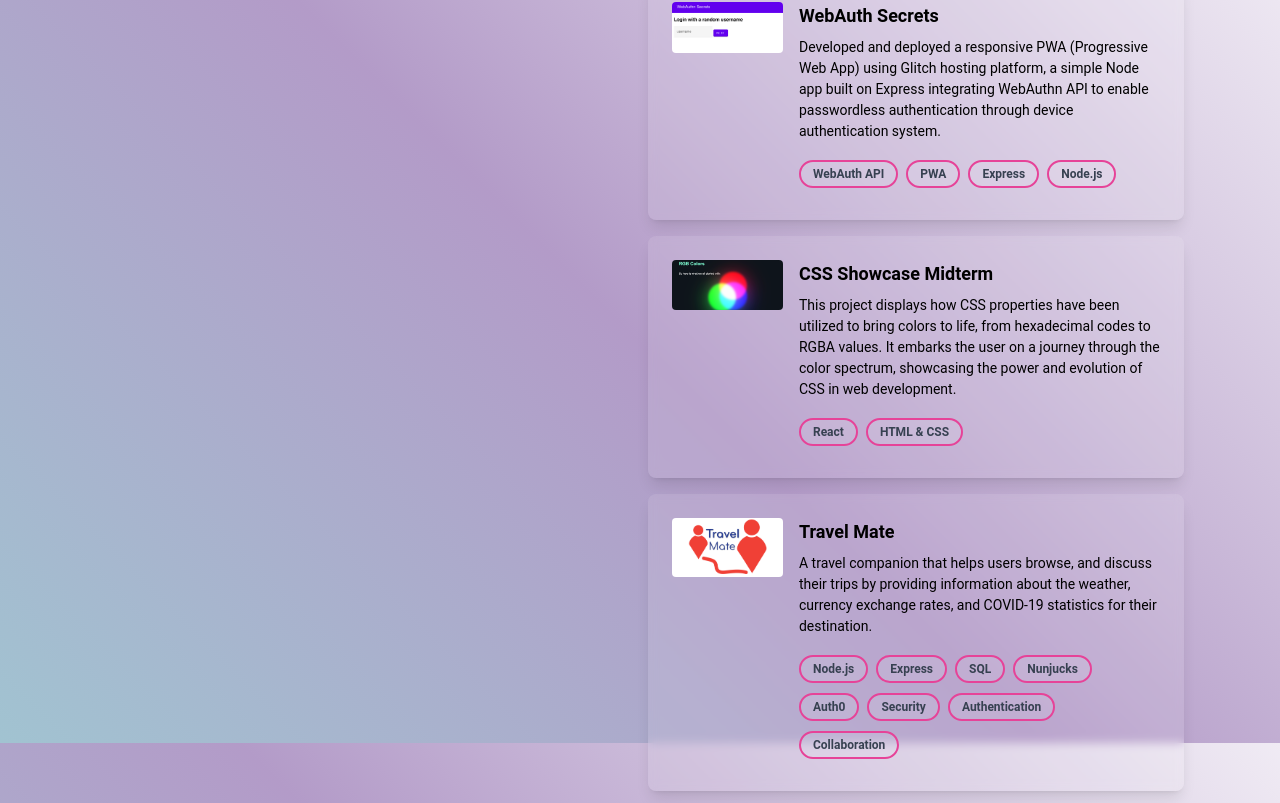
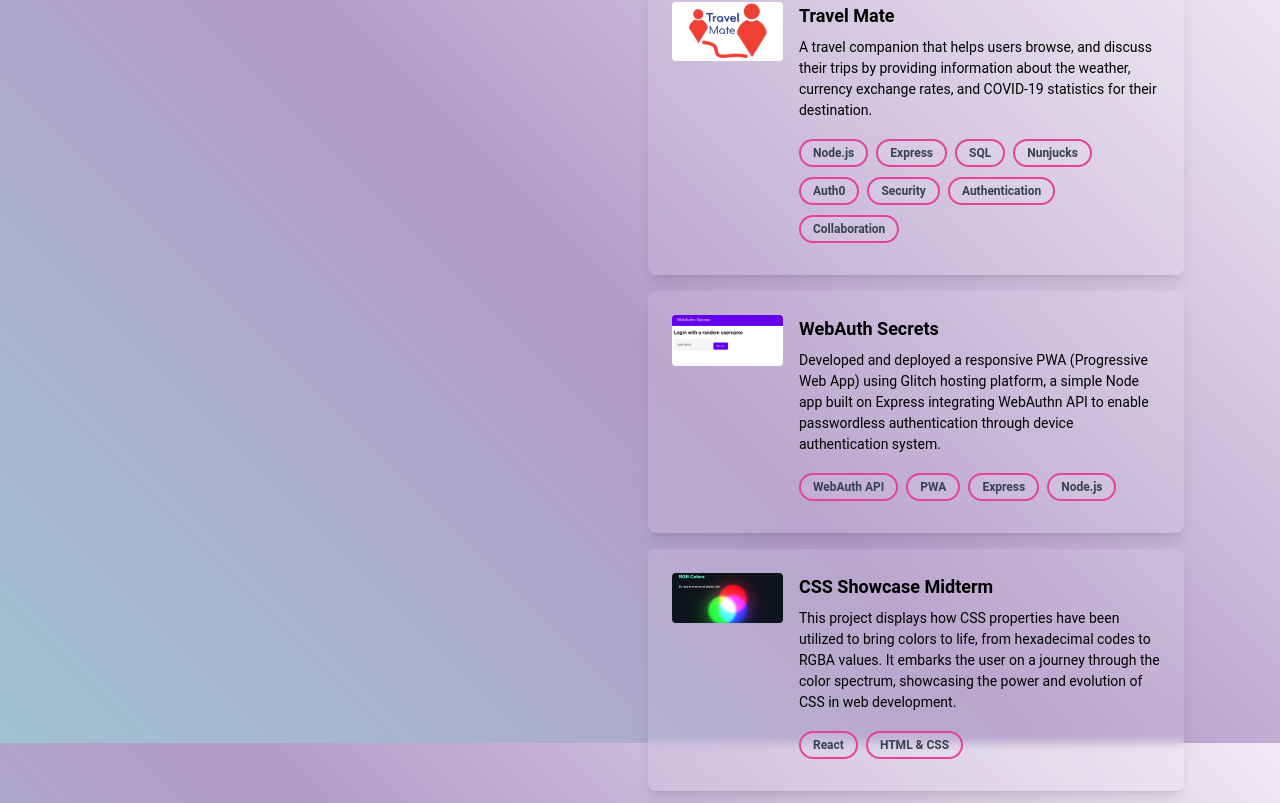
Before and after one commit to duffelbagteesh/my-site, a Next.js app: page / in a window 1280 px wide. Shown: the part 1657-2460 px from the top of the page. Built offline with nearby package versions, Linux system fonts and the light colour scheme.

Commit message:
project updates

```diff
--- a/src/components/projects.tsx
+++ b/src/components/projects.tsx
@@ -74,6 +74,14 @@ const Projects: React.FC = () => {
       </div>
       <div>
         <ProjectCard
+          title="Travel Mate"
+          description="A travel companion that helps users browse, and discuss their trips by providing information about the weather, currency exchange rates, and COVID-19 statistics for their destination."
+          imageUrl="/travel-mate-logo.png"
+          link="https://the-ting.onrender.com/"
+          tech={["Node.js", "Express", "SQL", "Nunjucks", "Auth0", "Security", "Authentication", "Collaboration" ]} />
+          </div>
+      <div>
+        <ProjectCard
           title="WebAuth Secrets"
           description="Developed and deployed a responsive PWA (Progressive Web App) using Glitch hosting platform, a simple Node app built on Express integrating WebAuthn API to enable passwordless authentication through device authentication system."
           imageUrl="/websecrets.png"
@@ -88,14 +96,6 @@ const Projects: React.FC = () => {
           link="https://duffelbagteesh.github.io/colors-showcase/"
           tech={["React", "HTML & CSS"]} />
       </div>
-      <div>
-        <ProjectCard
-          title="Travel Mate"
-          description="A travel companion that helps users browse, and discuss their trips by providing information about the weather, currency exchange rates, and COVID-19 statistics for their destination."
-          imageUrl="/travel-mate-logo.png"
-          link="https://the-ting.onrender.com/"
-          tech={["Node.js", "Express", "SQL", "Nunjucks", "Auth0", "Security", "Authentication", "Collaboration" ]} />
-          </div>
       {/* <div>
         <P5Sketch />
       </div> */}
```
